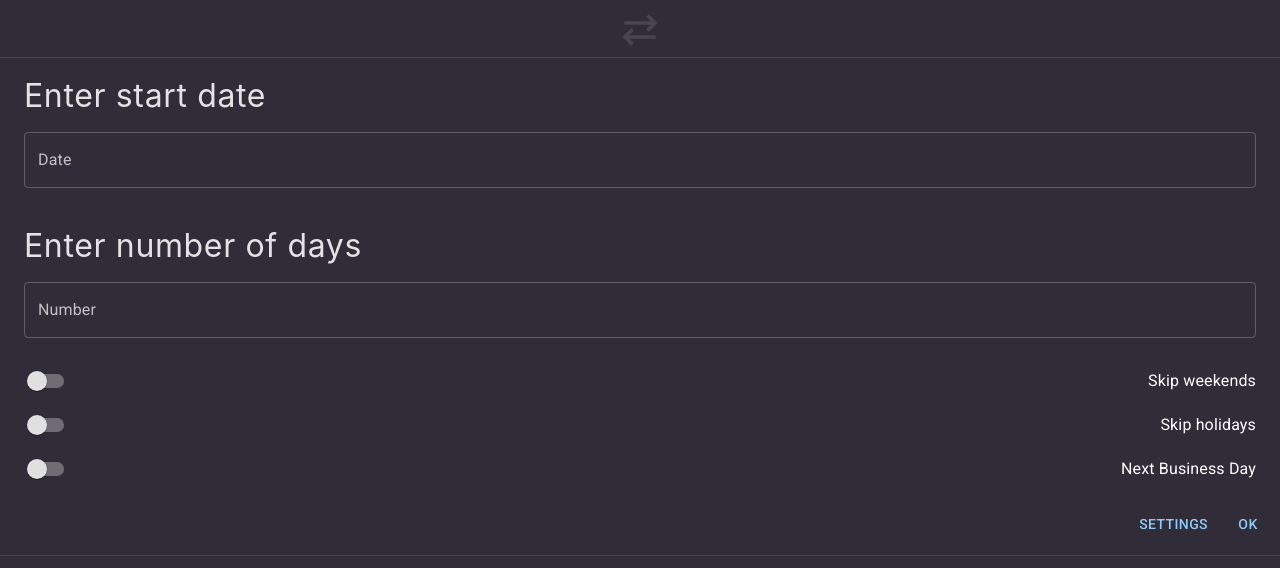
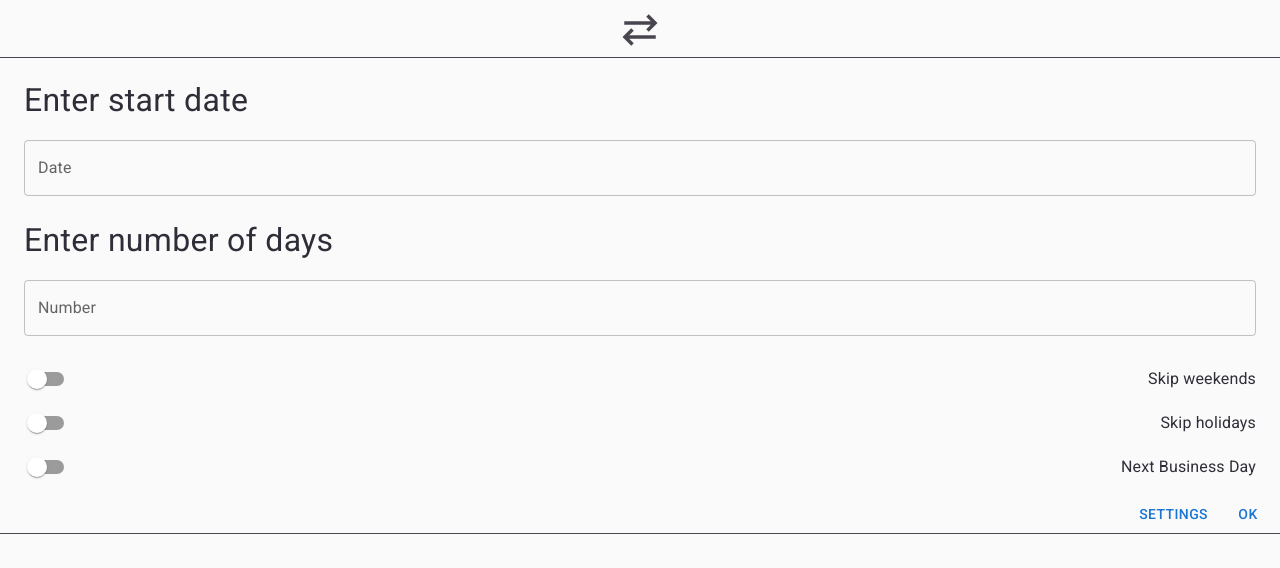
Before and after one commit to dyyllaann/date-calculator, a React (Create React App) app: page / in a window 1280 px wide. Shown: the top 568 px of the page. Built offline with nearby package versions, Linux system fonts and the light colour scheme.

Commit message:
Implement browser query to automatically switch between light mode and dark mode. Apply color palette to all necessary elements.

```diff
--- a/src/App.css
+++ b/src/App.css
@@ -3,8 +3,7 @@
   height: 600px;
   display: flex;
   flex-direction: column;
-  border-radius: 28px;
-  background-color: #302d38;
+  /* background-color: #302d38; */
   text-align: center;
 }
 
@@ -44,7 +43,8 @@ span.section-title {
 }
 
 .input-container {
-  margin: 0 24px;
+  text-align: left;
+  margin: 18px 24px 0 24px;
 }
 
 /* Input */
@@ -101,7 +101,7 @@ span.section-title {
 }
 
 .options-container--actions {
-  margin: 12px 0 12px 0;
+  margin: 4px 0 0 0;
   display: flex;
   align-items: center;
   justify-content: flex-end;
@@ -119,6 +119,7 @@ span.section-title {
 
 
 span.output-container--output {
+  font-size: 150%;
   margin: auto 0;
   flex: 1;
   text-align: center;
--- a/src/App.js
+++ b/src/App.js
@@ -6,15 +6,30 @@ import ToDays from "./ToDays";
 
 /* MUI IMPORTS */
 import { ThemeProvider, createTheme } from "@mui/material/styles";
-
-const darkTheme = createTheme({
-	palette: {
-		mode: "dark",
-	},
-});
+import { Box } from "@mui/system";
+import useMediaQuery from "@mui/material/useMediaQuery";
 
 function App() {
+	const prefersDarkMode = useMediaQuery("(prefers-color-scheme: dark)");
+
+	const theme = React.useMemo(
+		() =>
+			createTheme({
+				palette: {
+					mode: prefersDarkMode ? "dark" : "light",
+					background: {
+						default: prefersDarkMode ? "#302d38" : "#fafafa",
+					},
+					text: {
+						primary: prefersDarkMode ? "#e6e1e5" : "#302d38",
+					},
+				},
+			}),
+		[prefersDarkMode]
+	);
+
 	const [view, setView] = React.useState("toDate");
+	// const [theme, setTheme] = React.useState(lightTheme);
 
 	const clickHandler = () => {
 		if (view === "toDate") {
@@ -25,17 +40,20 @@ function App() {
 	};
 
 	return (
-		<ThemeProvider theme={darkTheme}>
-			<div className="App">
+		<ThemeProvider theme={theme}>
+			<Box sx={{
+				backgroundColor: "background.default",
+				color: "text.primary",
+				}} className="App">
 				<section className="App-header">
 					<img src={modeButton} className="logoButton" alt="Change mode." onClick={clickHandler} />
 				</section>
 				{view === "toDate" ? (
-					<ToDate setView={setView} />
+					<ToDate setView={setView} theme={theme}/>
 				) : (
 					<ToDays setView={setView} />
 				)}
-			</div>
+			</Box>
 		</ThemeProvider>
 	);
 }
--- a/src/ToDate.js
+++ b/src/ToDate.js
@@ -11,7 +11,7 @@ import { LocalizationProvider } from "@mui/x-date-pickers/LocalizationProvider";
 import { DatePicker } from "@mui/x-date-pickers/DatePicker";
 import { Switch, Typography } from "@mui/material";
 
-function ToDate() {
+function ToDate(props) {
 	const [startDate, setStartDate] = React.useState(null);
 	const [days, setDays] = React.useState(null);
 	const [result, setResult] = React.useState(null);
@@ -34,7 +34,9 @@ function ToDate() {
   return (
 		<section className="flex-column">
 			<div className="input-container">
-				<span className="section-title">Enter start date</span>
+				<Typography color="text.primary" sx={{ fontSize: '2em' }}>
+					Enter start date
+				</Typography>
 				<LocalizationProvider dateAdapter={AdapterMoment}>
 					<DatePicker
 						className="input-container--input"
@@ -46,7 +48,9 @@ function ToDate() {
 				</LocalizationProvider>
 			</div>
 			<div className="input-container input-container--days-input">
-				<span className="section-title">Enter number of days</span>
+				<Typography color="text.primary" sx={{ fontSize: '2em' }}>
+					Enter number of days
+				</Typography>
 				<TextField
 					sx={{ mt: 2 }}
 					className="input-container--input"
--- a/src/ToDays.js
+++ b/src/ToDays.js
@@ -27,7 +27,7 @@ function ToDays() {
 
 	const optionsHandler = () => {
 		let days = calculcateDays(startDate, endDate);
-		setResult(days);
+		setResult(`${days} days`);
 	};
 
 	return (
@@ -77,7 +77,7 @@ function ToDays() {
 				</div>
 			</div>
 			<div className="output-container">
-				<span className="section-title output-container--output">{result} Days</span>
+				<span className="section-title output-container--output">{result}</span>
 			</div>
 		</section>
 	);
--- a/src/index.css
+++ b/src/index.css
@@ -5,7 +5,7 @@ body {
     sans-serif;
   -webkit-font-smoothing: antialiased;
   -moz-osx-font-smoothing: grayscale;
-  background-color: #302d38;
+  /* background-color: #302d38; */
   height: 600px;
 }
 
```
Also changed, not shown: src/Settings.js (added, +18 -0 lines).
